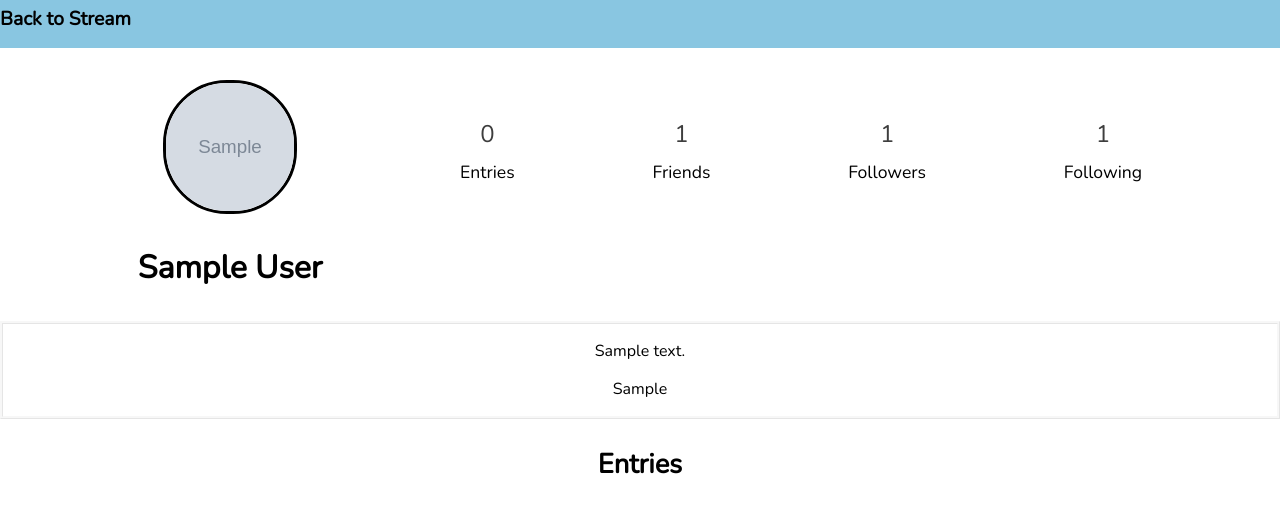
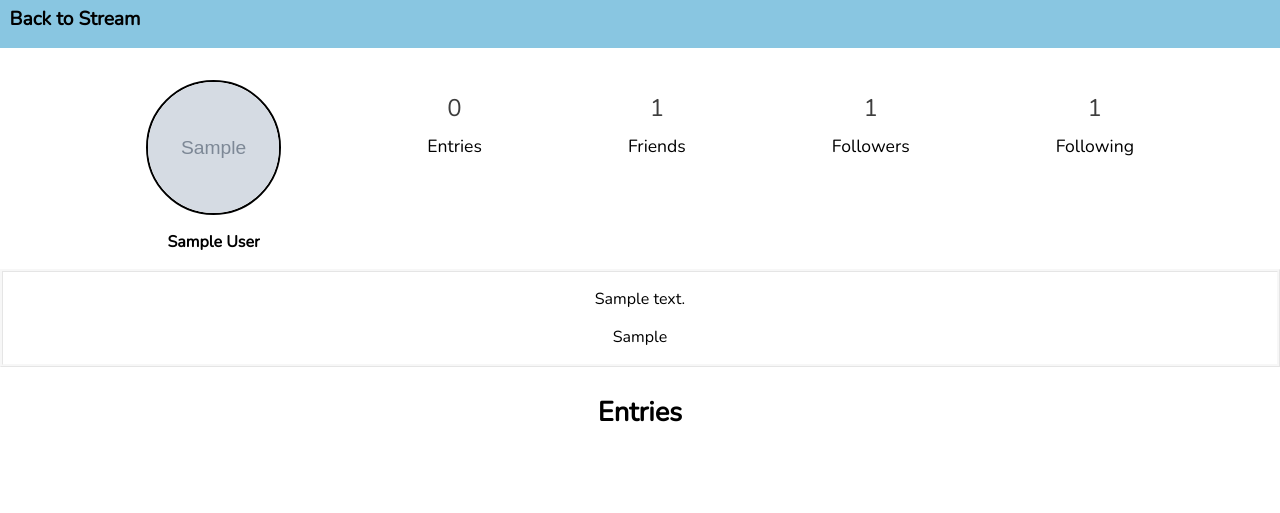
Before and after one commit to Ahmed-S7/Social-Distribution, a Django app: a page that uses wiki/templates/profile.html in a window 1280 px wide. Shown: the top 513 px of the page. Run offline with Django 5.2, Linux system fonts and the light colour scheme; a user stored in the database is signed in; tables that the repository leaves empty hold one stand-in row (values such as "Sample post"); grey boxes marked "Sample" are stand-in pictures.

Commit message:
Improved username validation for logins and editing profile, fixed profiles UI

```diff
--- a/wiki/static/wiki/edit_profile.css
+++ b/wiki/static/wiki/edit_profile.css
@@ -82,6 +82,7 @@ html, body {
   height: 7.5em;
   border-radius: 50%;
   object-fit: cover;
+  object-position: center;
   margin: 0 auto;
   border: 0.125em solid black;
 }
--- a/wiki/static/wiki/entry_card.css
+++ b/wiki/static/wiki/entry_card.css
@@ -3,7 +3,6 @@
 html, body{
     font-family: 'Nunito', sans-serif;
     background-color: rgb(255, 255, 255);
-    color:rgb(0, 26, 128);
 }
 
 .post-card {
--- a/wiki/static/wiki/profile_page.css
+++ b/wiki/static/wiki/profile_page.css
@@ -26,8 +26,12 @@ h3{
 
 
 .display_name{
-    font-size: 2em;
+    font-size: 1em;
     padding: none;
+    max-width:10.8em;
+    text-overflow: ellipsis;
+    overflow: hidden;
+    text-align: center;
 }
 
 
@@ -146,10 +150,13 @@ h3{
 
 /*Image Profile For Logged In Users*/
 .profile_image_logged_user{
-    border-radius: 4em;
+    border-width: 0.15em;
     border-style:solid;
-    width:8em;
-    height: 8em;
+    border-radius:50%;
+    object-fit:cover;
+    object-position: center;
+    width:8.2em;
+    height:8.2em;
     border-color:black;
 }
 
@@ -183,6 +190,10 @@ a{
     text-decoration: none;
 }
 
+.default_buttons p{
+    padding-left: 0.5em;
+    padding-right: 0.5em;
+}
 
 
 .default_buttons .logout_button{
--- a/wiki/views.py
+++ b/wiki/views.py
@@ -146,6 +146,7 @@ def register(request):
 
         userIsValid = validUserName(username)
 
+        #TODO: add password validation for pass length when connecting with other groups, leave as is for now
         if userIsValid and password == confirm_password:
 
             if User.objects.filter(username__iexact=username).exists():
@@ -165,8 +166,11 @@ def register(request):
             if password != confirm_password:
                 errorList.append("Passwords do not match")
 
-            if not userIsValid:
+            if not userIsValid and len(username) >= 150:
                 errorList.append("Username must be under 150 characters")
+
+            if  not userIsValid and " " in username:
+               errorList.append("Username cannot contain spaces")
 
             errors = " ".join(errorList)
             return render(request, 'register.html', {'error': errors})
@@ -1053,6 +1057,13 @@ def edit_profile(request, username):
                 return render(request, 'edit_profile.html', {
                     'author': author,
                     'error': 'Username is already taken.'
+                })
+
+            #ensures a valid username is entered (no spaces, less than 50 characters)
+            if not validUserName(new_username):
+                return render(request, 'edit_profile.html', {
+                    'author': author,
+                    'error': 'Please select a username with no spaces that is under 150 characters in length.'
                 })
 
             request.user.username = new_username
```
Also changed, not shown: wiki/serializers.py (+7 -0 lines), wiki/static/wiki/author_list.css (+9 -2 lines).
